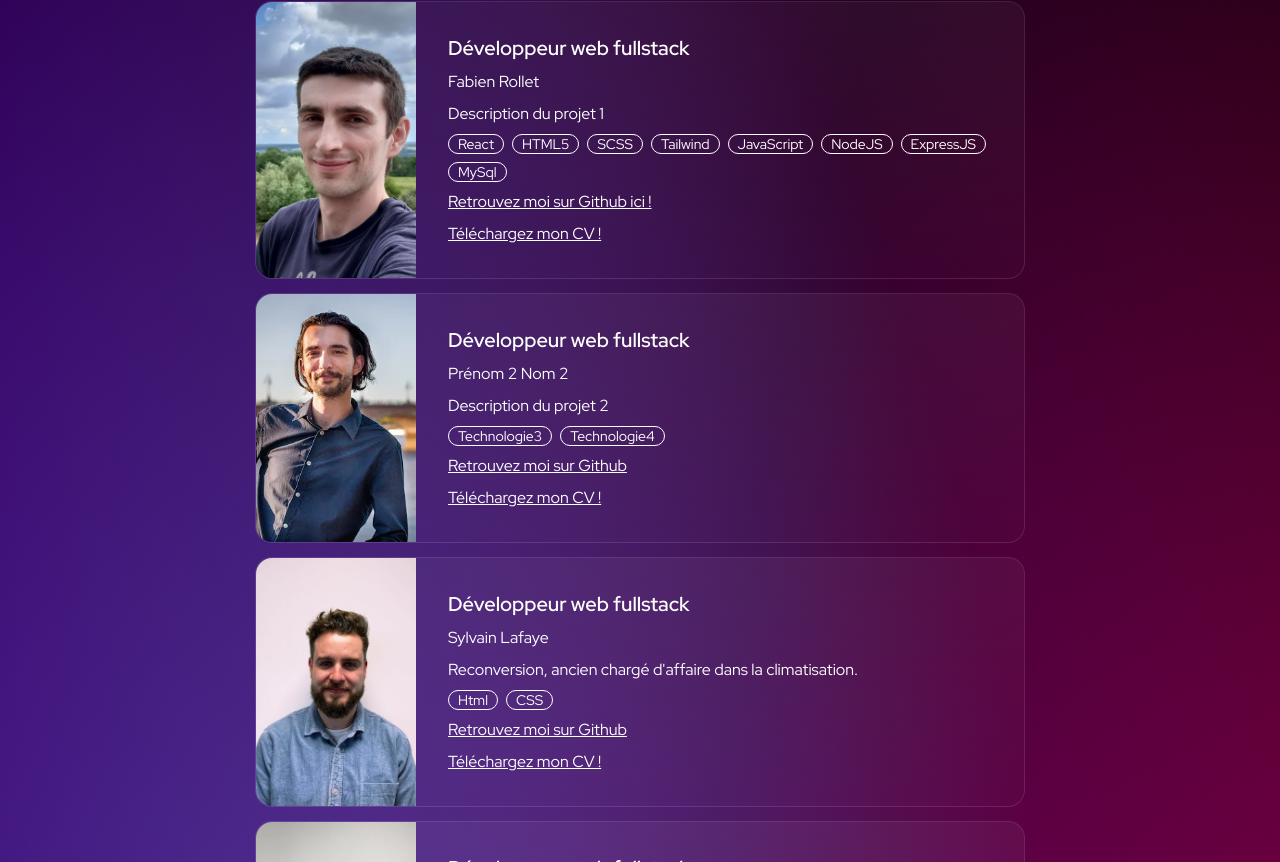
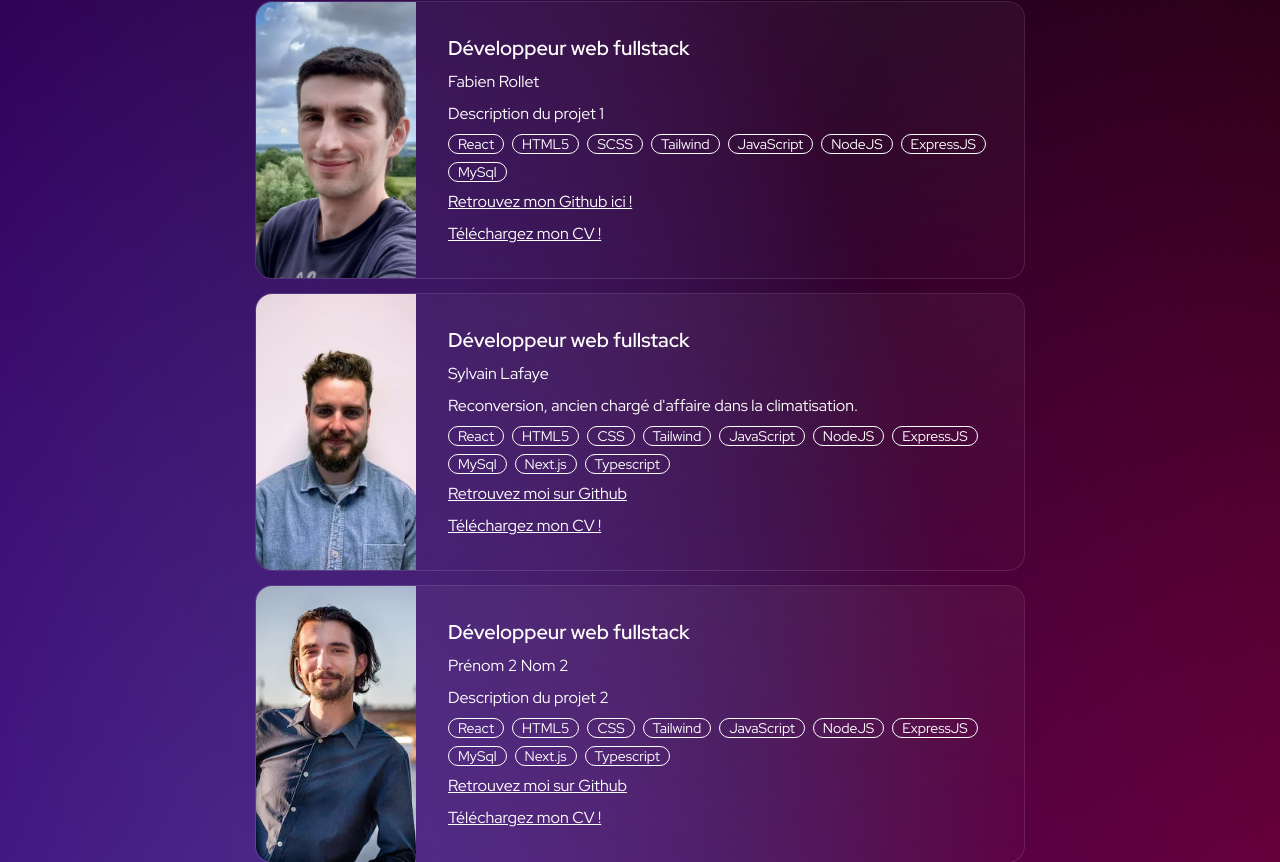
Before and after one commit to Sylvainlfe/Les-dev-junior, a React (Vite) app: page /contact in a window 1280 px wide. Shown: the part 798-1660 px from the top of the page. Built offline with nearby package versions, Linux system fonts and the light colour scheme.

Commit message:
add json for personal profil

```diff
--- /dev/null
+++ b/src/assets/JSON/Profils.json
@@ -0,0 +1,92 @@
+[
+    {
+      "id": 1,
+      "image": "src/assets/images/fabien.webp",
+      "title": "Développeur web fullstack",
+      "firstname": "Fabien",
+      "lastname": "Rollet",
+      "description": "Description du projet 1",
+      "stack": [
+        "React",
+        "HTML5",
+        "SCSS",
+        "Tailwind",
+        "JavaScript",
+        "NodeJS",
+        "ExpressJS",
+        "MySql"
+      ],
+      "github": "https://github.com/FabienRollet",
+      "githubName": "Retrouvez mon Github ici !",
+      "cv": "../Rollet Fabien CV.pdf"
+    },
+    {
+      "id": 2,
+      "image": "src/assets/images/sylvain.jfif",
+      "title": "Développeur web fullstack",
+      "firstname": "Sylvain",
+      "lastname": "Lafaye",
+      "description": "Reconversion, ancien chargé d'affaire dans la climatisation.",
+      "stack": [
+        "React",
+        "HTML5",
+        "CSS",
+        "Tailwind",
+        "JavaScript",
+        "NodeJS",
+        "ExpressJS",
+        "MySql",
+        "Next.js",
+        "Typescript"
+      ],
+      "github": "https://github.com/Sylvainlfe",
+      "githubName": "Retrouvez moi sur Github",
+      "cv": "../sylvainLafCv.pdf"
+    },
+    {
+      "id": 3,
+      "image": "src/assets/images/paul.webp",
+      "title": "Développeur web fullstack",
+      "firstname": "Prénom 2",
+      "lastname": "Nom 2",
+      "description": "Description du projet 2",
+      "stack": [
+        "React",
+        "HTML5",
+        "CSS",
+        "Tailwind",
+        "JavaScript",
+        "NodeJS",
+        "ExpressJS",
+        "MySql",
+        "Next.js",
+        "Typescript"
+      ],
+      "github": "",
+      "githubName": "Retrouvez moi sur Github",
+      "cv": ""
+    },
+    {
+      "id": 4,
+      "image": "src/assets/images/alex.webp",
+      "title": "Développeur web fullstack",
+      "firstname": "Alex",
+      "lastname": "name",
+      "description": "sdfsdfsdf resfsdfs",
+      "stack": [
+        "React",
+        "HTML5",
+        "CSS",
+        "Tailwind",
+        "JavaScript",
+        "NodeJS",
+        "ExpressJS",
+        "MySql",
+        "Next.js",
+        "Typescript"
+      ],
+      "github": "lien_vers_github_4",
+      "githubName": "Retrouvez moi sur Github",
+      "cv": ""
+    }
+  ]
--- a/src/components/Card.jsx
+++ b/src/components/Card.jsx
@@ -1,6 +1,7 @@
 import React from "react";
+import personalProfile from "../assets/JSON/Profils.json";
 
-function Card({ personalProfile }) {
+function Card() {
   return (
     <section className="flex flex-col items-center justify-center gap-4 pb-24 md:pb-40 lg:h-full">
       {personalProfile.map((profile) => (
--- a/src/components/ContactForm.jsx
+++ b/src/components/ContactForm.jsx
@@ -1,4 +1,5 @@
 import React from "react";
+import PropTypes from "prop-types";
 
 function ContactForm({
   handleChangeInputValue,
@@ -63,4 +64,20 @@ function ContactForm({
   );
 }
 
+ContactForm.propTypes = {
+  handleChangeInputValue: PropTypes.func.isRequired,
+  fields: PropTypes.arrayOf(
+    PropTypes.shape({
+      id: PropTypes.string.isRequired,
+      text: PropTypes.string.isRequired,
+      required: PropTypes.bool,
+      type: PropTypes.string.isRequired,
+      ref: PropTypes.oneOfType([PropTypes.func, PropTypes.shape({ current: PropTypes.any })]),
+    })
+  ).isRequired,
+  formValues: PropTypes.objectOf(PropTypes.string).isRequired,
+  errors: PropTypes.objectOf(PropTypes.string),
+  handleSubmit: PropTypes.func.isRequired,
+};
+
 export default ContactForm;
--- a/src/components/ProjectCard.jsx
+++ b/src/components/ProjectCard.jsx
@@ -3,16 +3,21 @@ import { Link } from "react-router-dom";
 function ProjectCard({ project }) {
   const { image, titre, description, lien } = project;
   return (
-    <>
-      <article className="flex flex-col hover:bg-[#ffffff20] bg-[#ffffff0d] shadow-[0_-1px_0_rgba(255,255,255,0.25)] hover:shadow-[0_-1px_#ffffff40,_0_0_150px_#ffffff1a] transition-all duration-300 w-80 m-auto items-center overflow-hidden rounded-xl justify-center lg:w-2/3">
-                <Link className="lg:grid lg:grid-rows-2 lg:grid-cols-[1fr_2fr]" to={lien}>
-          <img className="h-40 lg:col-start-1 lg:h-full lg:row-start-1 lg:row-end-3" src={image} alt="Project visualisation" />
-            <h2 className="text-xl text-white text-center py-5 lg:col-start-2">{titre}</h2>
-            <p className="text-slate-400 px-5 pb-5 text-justify lg:col-start-2">{description}</p>
-
-                </Link>
-      </article>
-    </>
+    <article className="flex flex-col hover:bg-[#ffffff20] bg-[#ffffff0d] shadow-[0_-1px_0_rgba(255,255,255,0.25)] hover:shadow-[0_-1px_#ffffff40,_0_0_150px_#ffffff1a] transition-all duration-300 w-80 m-auto items-center overflow-hidden rounded-xl justify-center lg:w-2/3">
+      <Link className="lg:grid lg:grid-rows-2 lg:grid-cols-[1fr_2fr]" to={lien}>
+        <img
+          className="h-40 lg:col-start-1 lg:h-full lg:row-start-1 lg:row-end-3"
+          src={image}
+          alt="Project visualisation"
+        />
+        <h2 className="text-xl text-white text-center py-5 lg:col-start-2">
+          {titre}
+        </h2>
+        <p className="text-slate-400 px-5 pb-5 text-justify lg:col-start-2">
+          {description}
+        </p>
+      </Link>
+    </article>
   );
 }
 
--- a/src/pages/Contact.jsx
+++ b/src/pages/Contact.jsx
@@ -1,72 +1,6 @@
 import Card from "../components/Card";
-import imgFabien from "../assets/images/fabien.webp";
-import imgPaul from "../assets/images/paul.webp";
-import imgSylvain from "../assets/images/sylvain.jfif";
-import imgAlex from "../assets/images/alex.webp";
 import { useRef, useState } from "react";
-import ContactForm from "../components/contactForm";
-
-const titleCard = "Développeur web fullstack";
-
-const personalProfile = [
-  {
-    id: 1,
-    image: imgFabien,
-    title: titleCard,
-    firstname: "Fabien",
-    lastname: "Rollet",
-    description: "Description du projet 1",
-    stack: [
-      "React",
-      "HTML5",
-      "SCSS",
-      "Tailwind",
-      "JavaScript",
-      "NodeJS",
-      "ExpressJS",
-      "MySql",
-    ],
-    github: "https://github.com/FabienRollet",
-    githubName: "Retrouvez moi sur Github ici !",
-    cv: "../Rollet Fabien CV.pdf",
-  },
-  {
-    id: 2,
-    image: imgPaul,
-    title: titleCard,
-    firstname: "Prénom 2",
-    lastname: "Nom 2",
-    description: "Description du projet 2",
-    stack: ["Technologie3", "Technologie4"],
-    github: "lien_vers_github_2",
-    githubName: "Retrouvez moi sur Github",
-    cv: "",
-  },
-  {
-    id: 3,
-    image: imgSylvain,
-    title: titleCard,
-    firstname: "Sylvain",
-    lastname: "Lafaye",
-    description: "Reconversion, ancien chargé d'affaire dans la climatisation.",
-    stack: ["Html", "CSS"],
-    github: "lien_vers_github_3",
-    githubName: "Retrouvez moi sur Github",
-    cv: "../sylvainLafCv.pdf",
-  },
-  {
-    id: 4,
-    image: imgAlex,
-    title: titleCard,
-    firstname: "Alex",
-    lastname: "name",
-    description: "sdfsdfsdf resfsdfs",
-    stack: ["Technologie7", "Technologie8"],
-    github: "lien_vers_github_4",
-    githubName: "Retrouvez moi sur Github",
-    cv: "",
-  },
-];
+import ContactForm from "../components/ContactForm";
 
 const emptyFields = {
   name: "",
@@ -179,7 +113,7 @@ export default function Contact() {
         formValues={formValues}
         errors={errors}
       />
-      <Card personalProfile={personalProfile} />
+      <Card />
     </main>
   );
 }
--- a/src/pages/Home.jsx
+++ b/src/pages/Home.jsx
@@ -3,7 +3,6 @@ import { useLocation } from "react-router-dom";
 import Realisation from "./Realisation";
 import HeroSection from "../components/HeroSection";
 import InfoSection from "../components/InfoSection";
-import { Link } from "react-router-dom";
 
 function Home() {
   const location = useLocation();
@@ -20,7 +19,7 @@ function Home() {
   }, [location]);
 
   return (
-    <main className="">
+    <main>
       <HeroSection />
       <InfoSection />
       <Realisation />
```
